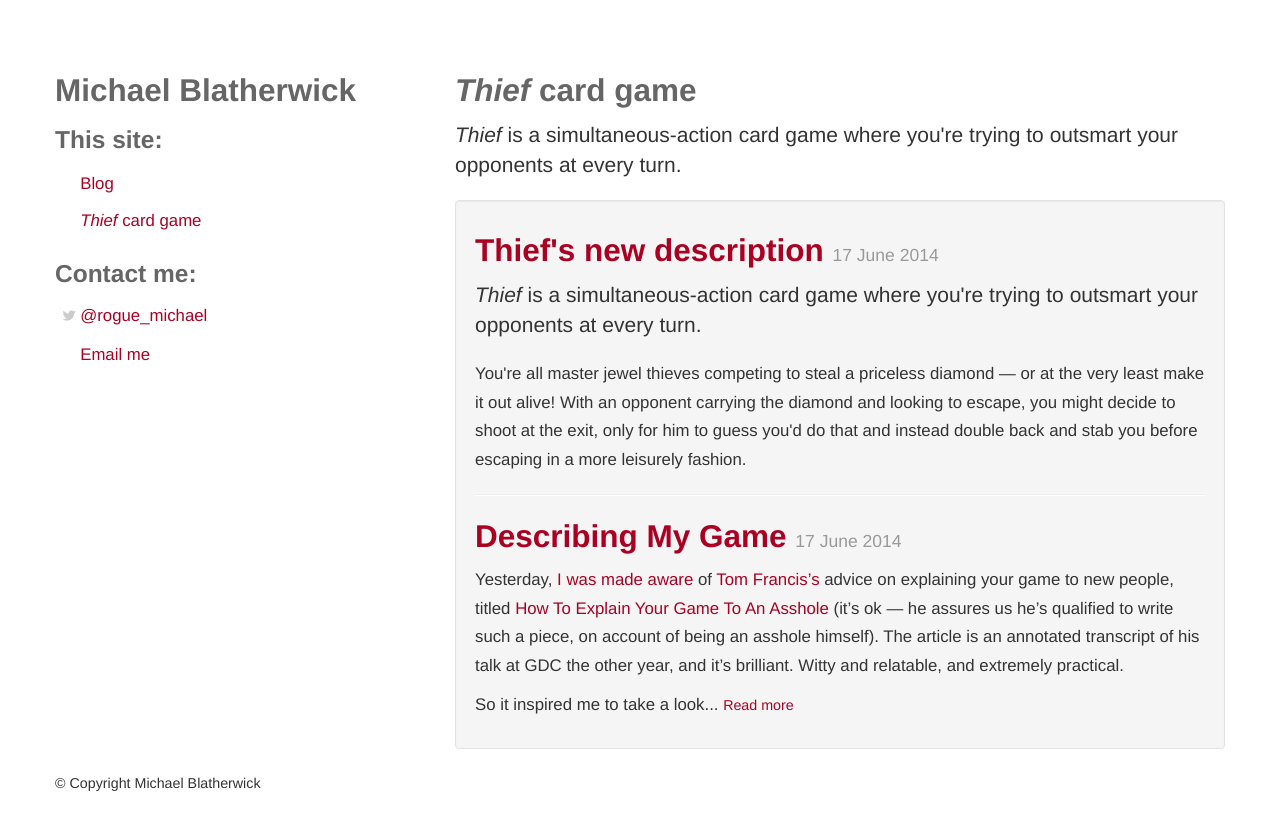
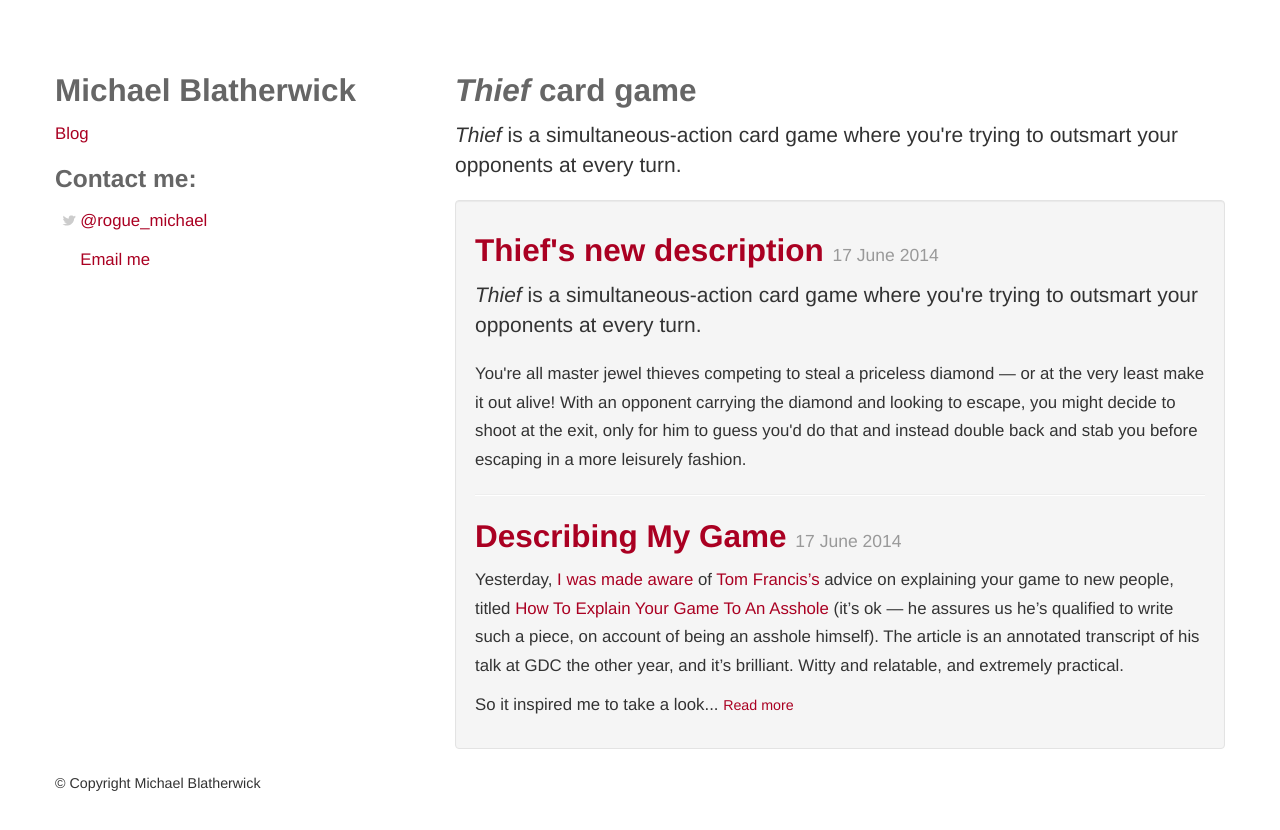
Before and after one commit to exonian/exonian.github.com, a Jekyll site: the page built from thief/index.html, in a window 1280 px wide. Shown: the top 830 px of the page. Built offline with Jekyll 4.4.1, drawn with Linux system fonts in a browser that asks for light colours; comment, search, counter and statistics services are not loaded.

Commit message:
Remove link to "Thief" section in sidebar

```diff
--- a/_layouts/with_sidebar.html
+++ b/_layouts/with_sidebar.html
@@ -5,11 +5,7 @@ layout: base
 <div class="row">
     <div class="sidebar span4">
         <h2>Michael Blatherwick</h2>
-        <h3>This site:</h3>
-        <ul class="unstyled">
-            <li><a href="/">Blog</a></li>
-            <li><a href="/thief/"><i>Thief</i> card game</a></li>
-        </ul>
+        <p><a href="/">Blog</a></p>
 
         <h3>Contact me:</h3>
         <ul class="unstyled">
```
